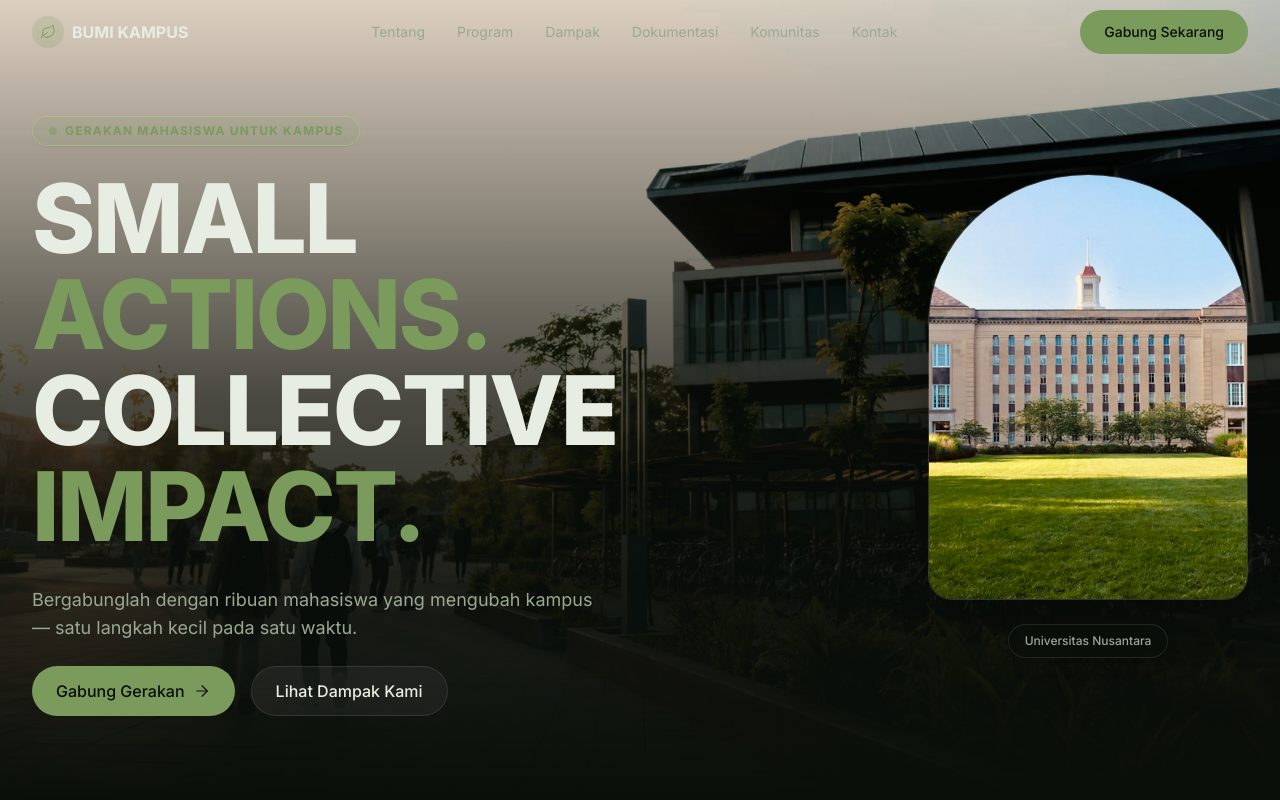
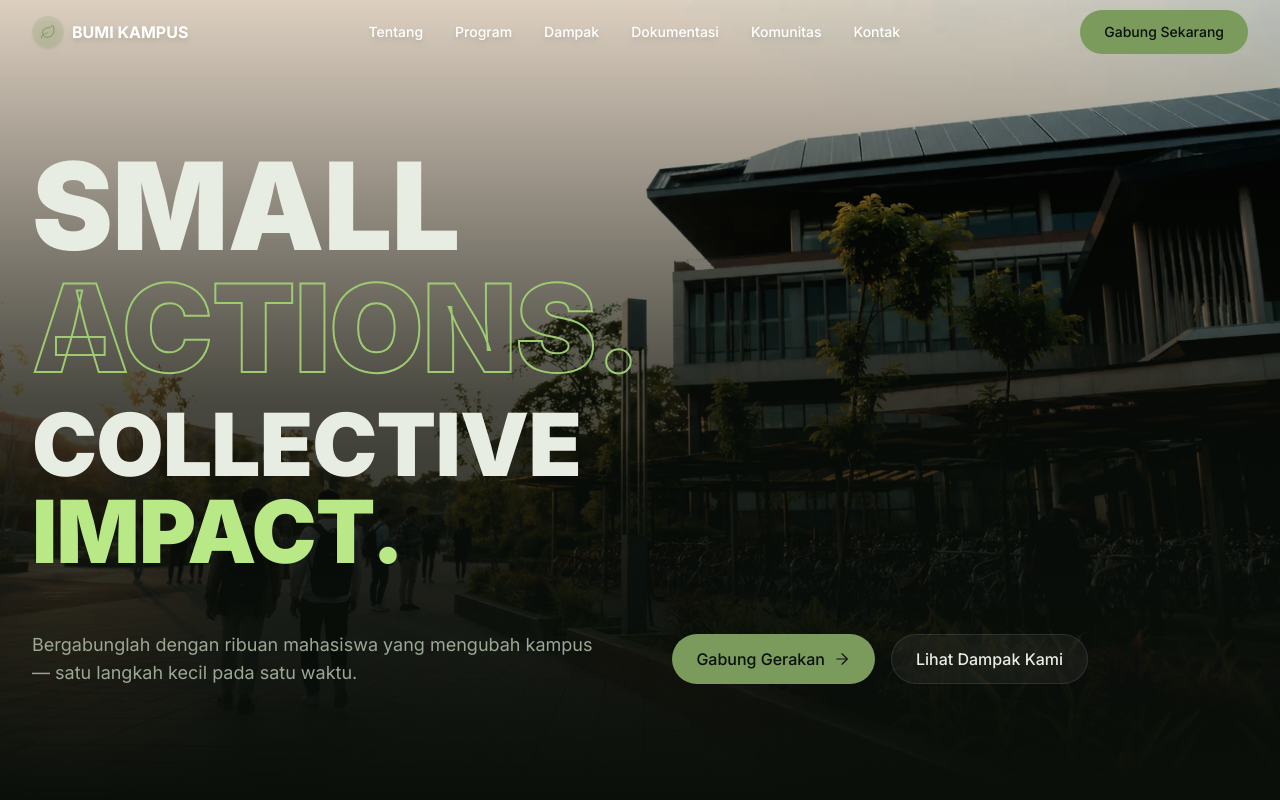
Before and after one commit to mufti-1448/bumi-kampus-project, a React (Vite) app: page / in a window 1280 px wide. Shown: the top 800 px of the page. Built offline with nearby package versions, Linux system fonts and the light colour scheme.

Commit message:
fix(ui): update Hero and Navbar components for improved scroll behavior and visual enhancements

```diff
--- a/src/App.jsx
+++ b/src/App.jsx
@@ -20,7 +20,7 @@ function App() {
     AOS.init({
       duration: 800, // Durasi animasi 800ms
       once: true, // Animasi hanya diputar sekali saat scroll
-      offset: 100, // Offset 100px dari bawah layar
+      offset: 0, // Trigger saat elemen benar-benar masuk viewport
       easing: "ease-out-cubic", // Efek easing yang halus
     });
   }, []);
--- a/src/components/Hero.jsx
+++ b/src/components/Hero.jsx
@@ -1,17 +1,12 @@
 import { useState } from "react";
-import { ArrowRight, Building2 } from "lucide-react";
+import { ArrowRight } from "lucide-react";
 
 export default function Hero() {
   const [bgError, setBgError] = useState(false);
-  const [badgeError, setBadgeError] = useState(false);
 
   return (
     <section className="relative min-h-screen flex flex-col justify-center pt-24 pb-16 px-4 sm:px-6 lg:px-8 overflow-hidden">
-      {/*
-        1. BACKGROUND IMAGE
-        - z-0: Berada di lapisan dasar
-        - Tidak lagi memakai -z-10
-      */}
+      {/* 1. BACKGROUND IMAGE */}
       {!bgError && (
         <img
           src="/images/hero.jpg"
@@ -27,57 +22,52 @@ export default function Hero() {
         />
       )}
 
-      {/*
-        2. OVERLAY GRADASI (PENTING!)
-        - z-10: Berada di atas gambar (supaya gambar gelap)
-        - Tapi tetap di bawah teks (karena teks nanti akan pakai z-20)
-      */}
+      {/* 2. OVERLAY GRADASI */}
       <div className="absolute inset-0 bg-gradient-to-t from-bg-base via-bg-base/70 to-transparent z-10" />
 
-      {/*
-        3. KONTEN UTAMA (TEKS & CTA)
-        - z-20: Berada di lapisan paling atas
-      */}
-      <div className="max-w-7xl mx-auto w-full relative z-20 flex flex-col lg:flex-row items-center justify-between gap-12 mt-12 lg:mt-0">
-        <div className="flex-1 w-full">
-          <div
-            className="mb-6 inline-flex items-center gap-2 px-4 py-1.5 rounded-full border border-accent-glow/30 bg-accent-primary/10 shadow-sm"
-            data-aos="fade-down"
-          >
-            <span className="w-2 h-2 rounded-full bg-accent-primary animate-pulse"></span>
-            <span className="text-xs font-bold tracking-widest text-accent-primary uppercase select-none">
-              Gerakan Mahasiswa untuk Kampus
-            </span>
-          </div>
-
+      {/* 3. KONTEN UTAMA */}
+      <div className="max-w-7xl mx-auto w-full relative z-20 mt-0 lg:mt-0">
+        <div className="max-w-[66rem] w-full">
           <h1
-            className="font-extrabold uppercase leading-[0.9] tracking-tight text-5xl sm:text-7xl lg:text-8xl"
+            className="font-black leading-none tracking-tighter uppercase mb-10 md:mb-14"
             data-aos="fade-up"
             data-aos-delay="100"
           >
-            <span className="block text-text-primary">Small</span>
-            <span className="block text-accent-primary drop-shadow-[0_0_0_1.5px_#7A9B5C]">
-              Actions.
+            <span className="block text-[clamp(3.5rem,9.5vw,12rem)] text-[#E8EDE4]">
+              SMALL
             </span>
-            <span className="block text-text-primary">Collective</span>
-            <span className="block text-accent-primary">Impact.</span>
+
+            <span
+              className="block text-[clamp(3.2rem,9.5vw,12rem)]"
+              style={{
+                WebkitTextStroke: "2px #9ecb71",
+                color: "transparent",
+              }}
+            >
+              ACTIONS.
+            </span>
+
+            <span className="block text-[clamp(2.4rem,6.8vw,8.5rem)] text-[#E8EDE4] mt-2 md:mt-3">
+              COLLECTIVE
+            </span>
+
+            <span className="block text-[clamp(2.4rem,6.8vw,8.5rem)] text-[#B8E986]">
+              IMPACT.
+            </span>
           </h1>
 
           <div
-            className="mt-8 max-w-xl"
+            className="flex flex-col gap-6 lg:flex-row lg:items-center lg:justify-end lg:gap-8"
             data-aos="fade-up"
-            data-aos-delay="300"
+            data-aos-delay="180"
+            data-aos-duration="700"
           >
-            <p className="text-text-secondary text-base sm:text-lg leading-relaxed">
+            <p className="max-w-xl text-text-secondary text-base sm:text-lg leading-relaxed lg:mr-auto">
               Bergabunglah dengan ribuan mahasiswa yang mengubah kampus — satu
               langkah kecil pada satu waktu.
             </p>
 
-            <div
-              className="mt-6 flex flex-wrap gap-4"
-              data-aos="fade-up"
-              data-aos-delay="400"
-            >
+            <div className="flex flex-wrap gap-4 lg:justify-end lg:ml-auto">
               <a href="#kontak" className="btn-primary">
                 Gabung Gerakan <ArrowRight size={18} strokeWidth={1.5} />
               </a>
@@ -87,79 +77,6 @@ export default function Hero() {
             </div>
           </div>
         </div>
-
-        {/* KANAN: Elemen dekoratif foto lengkung (Versi Desktop) */}
-        <div
-          className="hidden lg:flex flex-col items-center w-72 lg:w-80 shrink-0"
-          data-aos="zoom-out-left"
-          data-aos-delay="300"
-          data-aos-duration="1000"
-        >
-          <div
-            className="w-full aspect-[3/4] overflow-hidden bg-white/5 border border-white/10 shadow-2xl relative group"
-            style={{ borderRadius: "50% 50% 24px 24px / 35% 35% 24px 24px" }}
-          >
-            {!badgeError ? (
-              <img
-                src="/images/hero-badge.jpg"
-                alt="Kampus Universitas Nusantara"
-                className="w-full h-full object-cover transition-transform duration-700 group-hover:scale-105"
-                onError={() => setBadgeError(true)}
-                loading="lazy"
-                decoding="async"
-              />
-            ) : (
-              <div className="w-full h-full flex items-center justify-center bg-accent-primary/10">
-                <Building2
-                  size={40}
-                  strokeWidth={1.2}
-                  className="text-accent-primary/50"
-                />
-              </div>
-            )}
-          </div>
-          <span
-            className="inline-block mt-6 text-xs font-medium text-text-secondary bg-bg-base/80 px-4 py-2 rounded-full border border-white/10 shadow-lg backdrop-blur-md"
-            data-aos="fade-up"
-            data-aos-delay="700"
-          >
-            Universitas Nusantara
-          </span>
-        </div>
-
-        {/* FIX: Elemen dekoratif (Versi Mobile) */}
-        <div
-          className="flex lg:hidden flex-col items-center w-full max-w-xs mx-auto mt-12"
-          data-aos="fade-up"
-          data-aos-delay="500"
-        >
-          <div
-            className="w-full aspect-[3/4] overflow-hidden bg-white/5 border border-white/10 shadow-2xl relative group"
-            style={{ borderRadius: "50% 50% 24px 24px / 35% 35% 24px 24px" }}
-          >
-            {!badgeError ? (
-              <img
-                src="/images/hero-badge.jpg"
-                alt="Kampus Universitas Nusantara"
-                className="w-full h-full object-cover transition-transform duration-700 group-hover:scale-105"
-                onError={() => setBadgeError(true)}
-                loading="lazy"
-                decoding="async"
-              />
-            ) : (
-              <div className="w-full h-full flex items-center justify-center bg-accent-primary/10">
-                <Building2
-                  size={40}
-                  strokeWidth={1.2}
-                  className="text-accent-primary/50"
-                />
-              </div>
-            )}
-          </div>
-          <span className="inline-block mt-6 text-xs font-medium text-text-secondary bg-bg-base/80 px-4 py-2 rounded-full border border-white/10 shadow-lg backdrop-blur-md">
-            Universitas Nusantara
-          </span>
-        </div>
       </div>
     </section>
   );
--- a/src/components/Navbar.jsx
+++ b/src/components/Navbar.jsx
@@ -4,8 +4,7 @@
 // Menu 6 item: Tentang, Program, Dampak, Dokumentasi, Komunitas, Kontak.
 // Navbar transparan saat di atas Hero, berubah solid + blur setelah
 // user scroll melewati threshold (80px).
-// Menu aktif di-highlight pakai teknik "scrollspy": deteksi posisi tepi
-// atas tiap section relatif ke garis navbar, bukan sekadar visibility.
+// Menu aktif di-highlight pakai teknik "scrollspy".
 
 import { useState, useEffect } from "react";
 import { Menu, X, Leaf } from "lucide-react";
@@ -19,14 +18,15 @@ const menuItems = [
   { label: "Kontak", href: "#kontak" },
 ];
 
-// Sedikit lebih besar dari tinggi navbar (h-16 = 64px), memberi toleransi
-// supaya perpindahan highlight terasa pas, bukan telat/kepagian.
+// Offset untuk scrollspy agar highlight terasa pas
 const NAVBAR_OFFSET = 100;
 
 export default function Navbar() {
   const [isOpen, setIsOpen] = useState(false);
   const [isScrolled, setIsScrolled] = useState(false);
+  const [activeSection, setActiveSection] = useState("");
 
+  // 1. Scroll listener untuk Navbar background
   useEffect(() => {
     const handleScroll = () => {
       const scrollY = window.scrollY;
@@ -34,9 +34,36 @@ export default function Navbar() {
     };
 
     window.addEventListener("scroll", handleScroll, { passive: true });
-    handleScroll(); // set posisi awal saat pertama mount
+    handleScroll();
 
     return () => window.removeEventListener("scroll", handleScroll);
+  }, []);
+
+  // 2. Scrollspy: Menentukan menu mana yang aktif berdasarkan posisi scroll
+  useEffect(() => {
+    const handleScrollSpy = () => {
+      const sections = menuItems.map((item) =>
+        document.getElementById(item.href.substring(1)),
+      );
+
+      let current = "";
+      sections.forEach((section) => {
+        if (section) {
+          const rect = section.getBoundingClientRect();
+          // Jika jarak elemen dari atas kurang dari offset navbar, artinya sedang di posisi section itu
+          if (rect.top <= NAVBAR_OFFSET) {
+            current = section.id;
+          }
+        }
+      });
+
+      setActiveSection(current);
+    };
+
+    window.addEventListener("scroll", handleScrollSpy, { passive: true });
+    handleScrollSpy(); // Cek posisi awal saat mount
+
+    return () => window.removeEventListener("scroll", handleScrollSpy);
   }, []);
 
   return (
@@ -48,35 +75,47 @@ export default function Navbar() {
       }`}
     >
       <nav className="max-w-7xl mx-auto flex items-center justify-between px-4 sm:px-6 lg:px-8 h-16">
+        {/* LOGO: DICERAHKAN JADI PUTIH + SHADOW */}
         <a
           href="#"
-          className="flex items-center gap-2 font-bold text-text-primary"
+          className="flex items-center gap-2 font-bold text-white drop-shadow-md"
         >
-          <span className="w-8 h-8 rounded-full bg-accent-primary/20 flex items-center justify-center">
+          <span className="w-8 h-8 rounded-full bg-accent-primary/20 flex items-center justify-center shadow-sm">
             <Leaf size={16} strokeWidth={1.5} className="text-accent-primary" />
           </span>
           BUMI KAMPUS
         </a>
 
-        <ul className="hidden lg:flex items-center gap-8 text-sm">
-          {menuItems.map((item) => (
+        {/* MENU UTAMA: DICERAHKAN JADI PUTIH + SHADOW */}
+        <ul className="hidden lg:flex items-center gap-8 text-sm font-medium">
+          {menuItems.map((item) => {
+            const isActive = activeSection === item.href.substring(1);
+            return (
               <li key={item.href}>
                 <a
                   href={item.href}
-                className="text-text-secondary transition-colors hover:text-text-primary"
+                  className={`transition-colors duration-300 drop-shadow-md ${
+                    isActive
+                      ? "text-accent-primary font-bold"
+                      : "text-white hover:text-accent-primary"
+                  }`}
+                  onClick={() => setIsOpen(false)}
                 >
                   {item.label}
                 </a>
               </li>
-          ))}
+            );
+          })}
         </ul>
 
+        {/* TOMBOL CTA: TETAP PAKAI btn-primary */}
         <a href="#kontak" className="hidden lg:inline-flex btn-primary text-sm">
           Gabung Sekarang
         </a>
 
+        {/* TOMBOL HAMBURGER (MOBILE): DICERAHKAN */}
         <button
-          className="lg:hidden text-text-primary"
+          className="lg:hidden text-white drop-shadow-md"
           onClick={() => setIsOpen(!isOpen)}
           aria-label={isOpen ? "Tutup menu" : "Buka menu"}
           aria-expanded={isOpen}
@@ -89,20 +128,28 @@ export default function Navbar() {
         </button>
       </nav>
 
+      {/* MENU MOBILE SAAT DI BUKA */}
       {isOpen && (
         <div className="lg:hidden bg-bg-base border-t border-white/5 px-4 py-6">
           <ul className="flex flex-col gap-4">
-            {menuItems.map((item) => (
+            {menuItems.map((item) => {
+              const isActive = activeSection === item.href.substring(1);
+              return (
                 <li key={item.href}>
                   <a
                     href={item.href}
-                  className="block text-text-secondary transition-colors hover:text-text-primary"
+                    className={`block transition-colors duration-300 ${
+                      isActive
+                        ? "text-accent-primary font-bold"
+                        : "text-text-secondary hover:text-text-primary"
+                    }`}
                     onClick={() => setIsOpen(false)}
                   >
                     {item.label}
                   </a>
                 </li>
-            ))}
+              );
+            })}
           </ul>
           <a
             href="#kontak"
```
Lines whose indentation alone changed are shown as unchanged.
